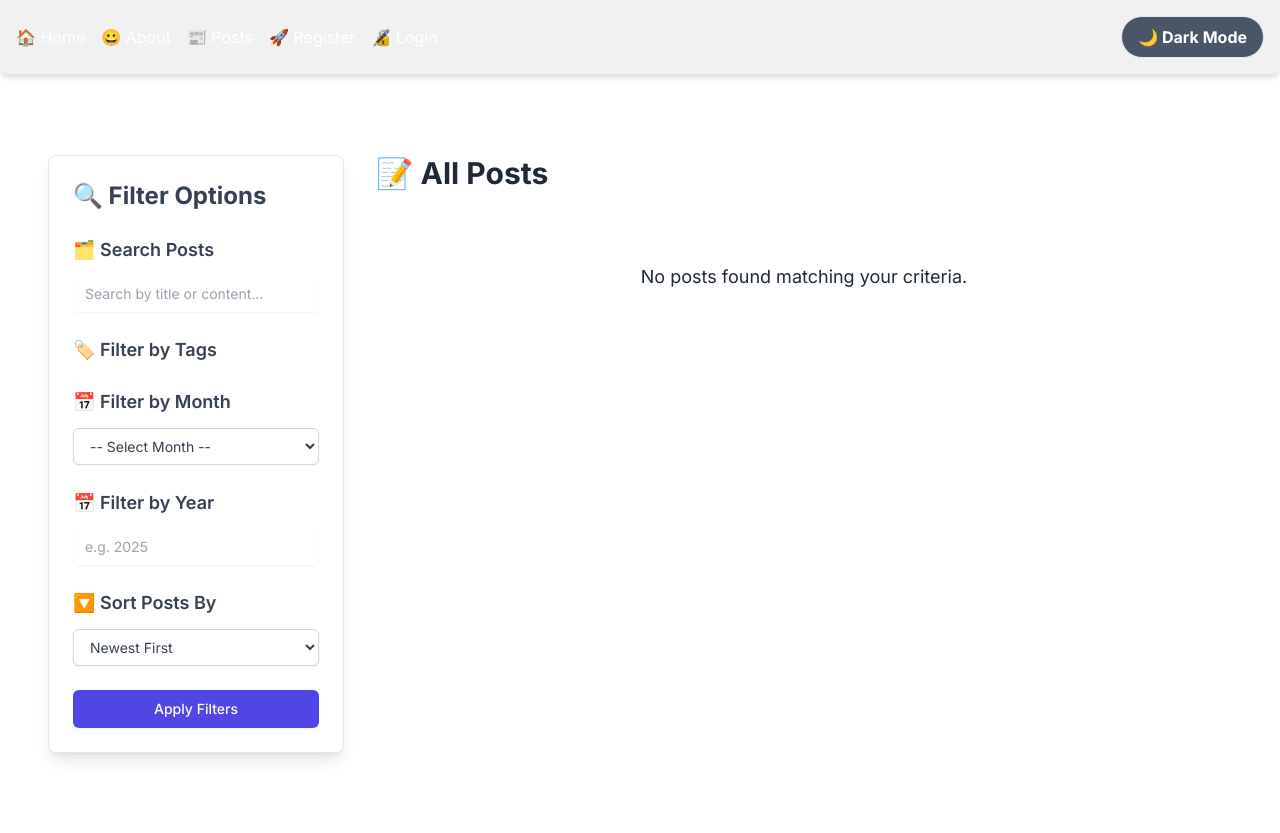
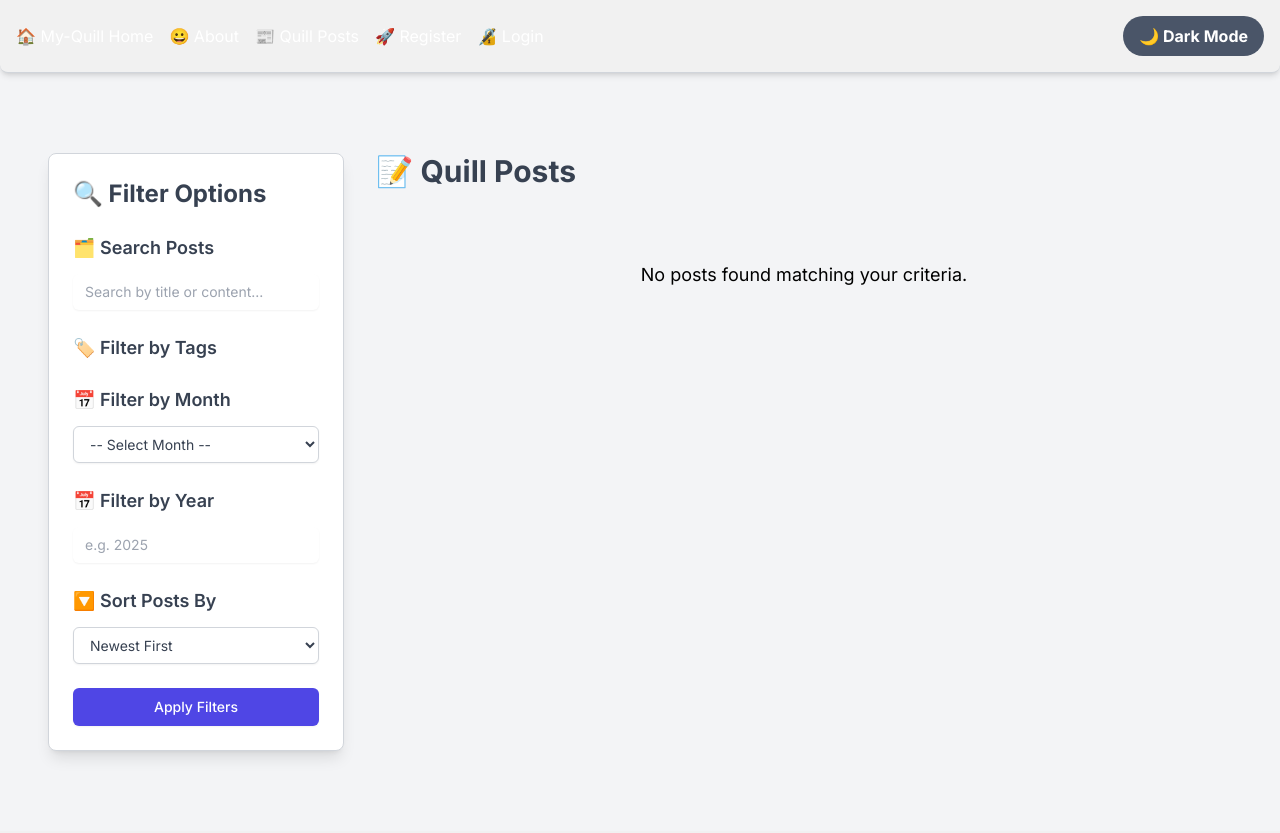
Before and after one commit to Ashoklab1/myQuill, a Django app: page /posts/ in a window 1280 px wide. After the commit the page ends 757 px from the top, so only its background shows below. Run offline with Django 5.2, Linux system fonts and the light colour scheme; data that the repository does not hold is empty; some libraries are stand-ins or nearby versions.

Commit message:
Final local sync: All features working locally, ready for deployment

```diff
--- a/myQuill/templates/posts/posts_list.html
+++ b/myQuill/templates/posts/posts_list.html
@@ -3,27 +3,25 @@
 {% load tz %} {# Keep load tz if you use it for timezone formatting #}
 
 {% block title %}
-    Posts
-{% endblock %}
+    Quill Posts
+{% endblock %} {# Updated title block #}
 
 {% block content %}
-{# REMOVED: Tailwind CSS CDN and Google Fonts should ONLY be in layout.html. #}
-{# REMOVED: Inline <style> block should be in your custom style.css file. #}
 <style>
     /* Custom style for checkbox to make it visually align better with Tailwind */
     input[type="checkbox"] {
         width: 1rem; /* 16px */
         height: 1rem; /* 16px */
-        color: var(--link-color); /* Use variable for checkbox color */
-        background-color: var(--input-bg); /* Use variable for background */
-        border-color: var(--input-border); /* Use variable for border */
+        color: var(--link-color); /* indigo-600 */
+        background-color: var(--input-bg); /* gray-100 */
+        border-color: var(--input-border); /* gray-300 */
         border-radius: 0.25rem; /* rounded */
     }
     label {
         display: block; /* Ensure labels are block level for better spacing */
         font-size: 0.875rem; /* text-sm */
         font-weight: 500; /* font-medium */
-        color: var(--card-text); /* Use variable for label color */
+        color: var(--card-text); /* text-gray-700 */
         margin-bottom: 0.5rem; /* mb-2 */
     }
     /* Styles for input/select/textarea within this template, if not covered by global rules */
@@ -37,7 +35,6 @@
 
 <div class="flex flex-col md:flex-row gap-8 py-12 px-4 sm:px-6 lg:px-8 max-w-7xl mx-auto">
     {# Filter Sidebar #}
-    {# CORRECTED: Added content-card and removed hardcoded bg-white and text colors #}
     <div class="filter-sidebar w-full md:w-1/4 shadow-lg rounded-lg p-6 h-fit sticky top-4 content-card">
         <h3 class="text-2xl font-bold mb-6">🔍 Filter Options</h3>
         <form id="filter-form" method="get" class="space-y-6">
@@ -93,8 +90,8 @@
 
     {# Posts Section #}
     <div class="posts-section flex-1 w-full">
-        {# CORRECTED: Removed hardcoded text color #}
-        <h1 class="text-3xl font-extrabold mb-8 text-center md:text-left">📝 All Posts</h1>
+        {# Renamed main heading #}
+        <h1 class="text-3xl font-extrabold mb-8 text-center md:text-left">📝 Quill Posts</h1>
         {# This div will be updated by AJAX #}
         <div id="post-list" class="space-y-8">
             {% include 'posts/_posts_partial.html' %}
@@ -162,11 +159,3 @@
     });
 </script>
 {% endblock %}
-
-{# REMOVED: These blocks are invalid here. They should be defined in layout.html if needed. #}
-{# {% block extra_css %} #}
-{#     <link rel="stylesheet" href="{% static 'css/custom.css' %}"> #}
-{# {% endblock %} #}
-{# {% block extra_js %} #}
-{#     <script src="{% static 'js/custom.js' %}"></script> #}
-{# {% endblock %} #}
--- a/static/css/style.css
+++ b/static/css/style.css
@@ -7,23 +7,23 @@
     box-sizing: border-box;
 }
 
-/* Theme Variables */
+/* Theme Variables (These are now mostly for reference in JS, or for elements not directly styled by JS) */
 :root {
-    --bg-color: #ffffff;
-  --text-color: #1f2937;
-    --link-color: #007bff;
-    --nav-bg: #f1f1f1;
-    --card-bg: #ffffff;
-    --card-text: #374151;
-    --border-color: #e2e8f0;
+    --bg-color: #f3f4f6; /* Light gray background for body */
+    --text-color: #000000; /* Black text for body */
+    --link-color: #007bff; /* Blue link color */
+    --nav-bg: #f1f1f1; /* Navbar light background */
+    --card-bg: #ffffff; /* White background for cards */
+    --card-text: #374151; /* Dark gray text for cards */
+    --border-color: #e2e8f0; /* Borders */
     --input-bg: #ffffff;
     --input-text: #374151;
     --input-border: #d1d5db;
-    --button-bg: #4a5568; /* Default button background */
-    --button-text: #ffffff; /* Default button text */
+    --button-bg: #4a5568;
+    --button-text: #ffffff;
 }
 
-.dark-mode {
+.dark-mode { /* These variables will be used by JS to set inline styles */
     --bg-color: #121212;
     --text-color: #f1f1f1;
     --link-color: #80d0ff;
@@ -34,23 +34,20 @@
     --input-bg: #2d3748;
     --input-text: #f1f1f1;
     --input-border: #4a5568;
-    --button-bg: #6366f1; /* Dark mode button background (e.g., indigo) */
+    --button-bg: #6366f1;
     --button-text: #ffffff;
 }
 
-/* Base Styles */
+/* Base Styles (Body background/color now handled by JS inline style) */
 body {
-    background-color: var(--bg-color);
-    color: var(--text-color);
     font-family: 'Inter', sans-serif;
     line-height: 1.6;
     min-height: 100vh;
-    transition: background-color 0.3s ease, color 0.3s ease;
+    transition: background-color 0.3s ease, color 0.3s ease; /* Keep transition for smoothness */
 }
 
-/* Links */
+/* Links (Color now handled by JS inline style on 'a' tags) */
 a {
-    color: var(--link-color);
     text-decoration: none;
     transition: opacity 0.3s;
 }
@@ -58,96 +55,70 @@ a:hover {
     opacity: 0.85;
 }
 
-/* Navbar */
+/* Navbar (Background/color now handled by JS inline style) */
 .navbar {
-    background-color: var(--nav-bg);
-    border-bottom: 1px solid var(--border-color);
     /* Other navbar styles (display, padding, etc.) can remain as direct CSS or Tailwind */
+    border-bottom: 1px solid var(--border-color); /* Keep border variable */
 }
 
-/* Theme Toggle Button Specific Styling */
-#theme-toggle {
-    background-color: var(--button-bg); /* Use variable for background */
-    color: var(--button-text); /* Use variable for text color */
-    border: 1px solid var(--border-color); /* Use variable for border */
-    /* Hover styles can still be Tailwind or custom CSS */
-    /* The hover:bg-gray-600 will override if not careful.
-       Consider removing hover:bg-gray-600 from HTML and adding a custom hover rule here: */
-    /* &:hover { background-color: var(--button-hover-bg); } */
-}
-/* If you want the hover to also be theme-aware: */
-.dark-mode #theme-toggle:hover {
-    background-color: var(--link-color); /* Example: hover to link color in dark mode */
-}
-/* If you keep hover:bg-gray-600 in HTML, it will always be gray-600 on hover. */
-
-
-/* General Section/Card Styling */
+/* General Section/Card Styling (Background/color now handled by JS inline style) */
 .content-card {
-    background-color: var(--card-bg);
-    color: var(--card-text);
-    border: 1px solid var(--border-color);
+    /* Other styles like shadow, rounded-lg, mx-auto, p-8 can remain as Tailwind classes in HTML */
+    border: 1px solid var(--border-color); /* Keep border variable */
 }
 
-/* Input/Select/Textarea Styling */
+/* Input/Select/Textarea Styling (Background/color/border now handled by JS inline style) */
 input:not([type="checkbox"]):not([type="radio"]),
 select,
 textarea {
-    background-color: var(--input-bg);
-    color: var(--input-text);
-    border-color: var(--input-border);
+    /* Other styles like padding, font-size, border-radius can remain as Tailwind classes in HTML */
 }
 
-/* Custom style for checkbox */
+/* Custom style for checkbox (Background/color/border now handled by JS inline style) */
 input[type="checkbox"] {
     width: 1rem;
     height: 1rem;
-    color: var(--link-color);
-    background-color: var(--input-bg);
-    border-color: var(--input-border);
     border-radius: 0.25rem;
 }
 
-/* Labels */
+/* Labels (Color now handled by JS inline style) */
 label {
-    color: var(--card-text);
+    display: block;
+    font-size: 0.875rem;
+    font-weight: 500;
+    margin-bottom: 0.5rem;
 }
 
-/* Headings (ensure they use text-color or card-text) */
+/* Headings (Color now handled by JS inline style) */
 h1, h2, h3, h4, h5, h6 {
-    color: var(--text-color);
-}
-.content-card h1, .content-card h2, .content-card h3, .content-card h4, .content-card h5, .content-card h6 {
-    color: var(--card-text);
+    /* No direct color property here, rely on JS or inherited body color */
 }
 
-/* Post list article cards */
+/* Post list article cards (Background/color/border now handled by JS inline style) */
 .post-article-card {
-    background-color: var(--card-bg);
-    color: var(--card-text);
+    /* Other styles like shadow, rounded-lg, overflow-hidden, transition can remain as Tailwind classes in HTML */
     border: 1px solid var(--border-color);
 }
 .post-article-card h2 a {
-    color: var(--link-color);
+    color: var(--link-color); /* Link color for post titles still from CSS variable */
 }
 .post-article-card p {
-    color: var(--card-text);
-}
-/* For categories/tags in post list */
-.category-tag-span { /* Use this class in HTML instead of bg-blue-100/bg-green-100 */
-    background-color: var(--link-color); /* Example: use link color for tags */
-    color: var(--bg-color); /* Example: use background color for tag text */
+    /* No direct color property here, rely on JS or inherited card color */
 }
 
-/* Comments */
-.comment-card { /* Give your comment div in _comment_list.html this class */
-    background-color: var(--card-bg);
-    color: var(--card-text);
+/* For categories/tags in post list (Background/color now handled by JS inline style) */
+.category-tag-span {
+    /* No direct background/color here, rely on JS */
+}
+
+/* Comments (Background/color/border now handled by JS inline style) */
+.comment-card {
+    /* Other styles like padding, rounded-lg, shadow-sm can remain as Tailwind classes in HTML */
     border: 1px solid var(--border-color);
 }
 .comment-card p {
-    color: var(--card-text);
+    /* No direct color property here, rely on JS or inherited card color */
 }
-.comment-card p span { /* For "By:" text */
-    color: var(--card-text);
+.comment-card p span {
+    /* No direct color property here, rely on JS or inherited card color */
 }
--- a/static/js/main.js
+++ b/static/js/main.js
@@ -1,39 +1,148 @@
 // C:\Users\ashok_wsg2ds5\my-pythonDjango1\static\js\main.js
 
 document.addEventListener('DOMContentLoaded', function() {
-        console.log("main.js: DOMContentLoaded fired."); // Log on DOM ready
+    console.log("main.js: DOMContentLoaded fired.");
+
+    // --- REMOVE THIS LINE: localStorage.clear(); ---
+    // This line was for debugging only and should NOT be present in production or normal use.
+    // localStorage.clear();
+    // console.log("main.js: localStorage cleared for debugging.");
+    // --- END REMOVAL ---
 
     const toggle = document.getElementById('theme-toggle');
     const body = document.body;
     const icon = document.getElementById('theme-icon');
     const label = document.getElementById('theme-label');
 
-        console.log("main.js: toggle element found?", !!toggle); // Log if toggle is found
-        console.log("main.js: body element found?", !!body); // Log if body is found
+    // Get all elements that should change background/text color
+    const contentCards = document.querySelectorAll('.content-card');
+    const postArticleCards = document.querySelectorAll('.post-article-card');
+    const categoryTagSpans = document.querySelectorAll('.category-tag-span');
+    const commentCards = document.querySelectorAll('.comment-card');
 
+    // Get all headings and labels that might need color adjustment
+    const headings = document.querySelectorAll('h1, h2, h3, h4, h5, h6');
+    const labels = document.querySelectorAll('label'); // Select label elements
+
+
+    console.log("main.js: toggle element found?", !!toggle);
+    console.log("main.js: body element found?", !!body);
+
+    // Define theme colors directly in JS (matching style.css variables)
+    const themes = {
+        light: {
+            bodyBg: '#f3f4f6', // Light gray background for body
+            bodyText: '#000000', // Black text for body
+            cardBg: '#ffffff', // White background for cards
+            cardText: '#374151', // Dark gray text for cards
+            link: '#007bff', // Blue link color
+            navBg: '#f1f1f1', // Navbar light background
+            inputBg: '#ffffff',
+            inputText: '#374151',
+            inputBorder: '#d1d5db',
+            buttonBg: '#4a5568',
+            buttonText: '#ffffff',
+        },
+        dark: {
+            bodyBg: '#121212', // Dark background for body
+            bodyText: '#f1f1f1', // Light text for body
+            cardBg: '#1a202c', // Darker background for cards
+            cardText: '#e2e8f0', // Lighter text for dark cards
+            link: '#80d0ff', // Lighter blue link color
+            navBg: '#1f1f1f', // Navbar dark background
+            inputBg: '#2d3748',
+            inputText: '#f1f1f1',
+            inputBorder: '#4a5568',
+            buttonBg: '#6366f1',
+            buttonText: '#ffffff',
+        }
+    };
+
+    // Function to apply the theme (dark or light)
     function setTheme(theme) {
-            console.log("main.js: setTheme called with theme:", theme); // Log when setTheme is called
-            if (theme === 'dark') {
-                body.classList.add('dark-mode');
-                if (icon) icon.textContent = '☀️';
-                if (label) label.textContent = 'Light Mode';
-            } else {
-                body.classList.remove('dark-mode');
-                if (icon) icon.textContent = '🌙';
-                if (label) label.textContent = 'Dark Mode';
-            }
-            localStorage.setItem('theme', theme);
-            console.log("main.js: body classes after setTheme:", body.classList.value); // Log body classes
+        console.log("main.js: setTheme called with theme:", theme);
+        const currentThemeColors = themes[theme];
+
+        // Apply to body
+        body.style.backgroundColor = currentThemeColors.bodyBg;
+        body.style.color = currentThemeColors.bodyText;
+
+        // Apply to navbar
+        const navBar = document.querySelector('.navbar');
+        if (navBar) {
+            navBar.style.backgroundColor = currentThemeColors.navBg;
+            navBar.style.color = currentThemeColors.bodyText;
+            navBar.style.borderColor = currentThemeColors.inputBorder;
         }
 
+        // Apply to content cards
+        contentCards.forEach(card => {
+            card.style.backgroundColor = currentThemeColors.cardBg;
+            card.style.color = currentThemeColors.cardText;
+            card.style.borderColor = currentThemeColors.inputBorder;
+        });
+
+        // Apply to post article cards
+        postArticleCards.forEach(card => {
+            card.style.backgroundColor = currentThemeColors.cardBg;
+            card.style.color = currentThemeColors.cardText;
+            card.style.borderColor = currentThemeColors.inputBorder;
+        });
+
+        // Apply to category/tag spans
+        categoryTagSpans.forEach(span => {
+            span.style.backgroundColor = currentThemeColors.link;
+            span.style.color = currentThemeColors.bodyBg;
+        });
+
+        // Apply to comment cards
+        commentCards.forEach(card => {
+            card.style.backgroundColor = currentThemeColors.cardBg;
+            card.style.color = currentThemeColors.cardText;
+            card.style.borderColor = currentThemeColors.inputBorder;
+        });
+
+        // Apply to inputs, selects, textareas
+        document.querySelectorAll('input:not([type="checkbox"]):not([type="radio"]), select, textarea').forEach(input => {
+            input.style.backgroundColor = currentThemeColors.inputBg;
+            input.style.color = currentThemeColors.inputText;
+            input.style.borderColor = currentThemeColors.inputBorder;
+        });
+
+        // Apply to labels
+        labels.forEach(labelElem => {
+            labelElem.style.color = currentThemeColors.cardText;
+        });
+
+        // Apply to headings
+        headings.forEach(heading => {
+            heading.style.color = currentThemeColors.cardText;
+        });
+
+        // Apply to theme toggle button
+        if (toggle) {
+            toggle.style.backgroundColor = currentThemeColors.buttonBg;
+            toggle.style.color = currentThemeColors.buttonText;
+            toggle.style.borderColor = currentThemeColors.inputBorder;
+        }
+
+        localStorage.setItem('theme', theme);
+        console.log("main.js: localStorage 'theme' after set:", localStorage.getItem('theme'));
+        console.log("main.js: body background after setTheme:", body.style.backgroundColor);
+    }
+
+    // --- Initialization on page load ---
     const savedTheme = localStorage.getItem('theme') || 'light';
-        setTheme(savedTheme); // Initial theme application
+    setTheme(savedTheme);
     console.log("main.js: Initial theme applied:", savedTheme);
 
+    // --- Event Listener for Toggle Button ---
     if (toggle) {
         toggle.addEventListener('click', () => {
-                console.log("main.js: Toggle button clicked!"); // Log on click
-                const newTheme = body.classList.contains('dark-mode') ? 'light' : 'dark';
+            console.log("main.js: Toggle button clicked!");
+            const currentTheme = localStorage.getItem('theme') || 'light';
+            const newTheme = (currentTheme === 'dark') ? 'light' : 'dark';
+            console.log("main.js: Calculated newTheme (based on localStorage):", newTheme);
             setTheme(newTheme);
         });
     } else {
--- a/templates/layout.html
+++ b/templates/layout.html
@@ -15,15 +15,17 @@
     {# Google Fonts for Inter - Load this for consistent typography #}
     <link href="https://fonts.googleapis.com/css2?family=Inter:wght@400;500;600;700&display=swap" rel="stylesheet">
 
-        {# Your custom JS should be at the end of body #}
-        {# <script src="{% static 'js/main.js' %}" defer></script> REMOVED FROM HERE #}
+    {# Your custom JS #}
+    <script src="{% static 'js/main.js' %}"></script>
 </head>
 <body>
     <nav class="navbar p-4 flex justify-between items-center shadow-md rounded-b-lg">
         <div class="nav-links flex items-center space-x-4">
-                <a href="{% url 'home' %}" class="text-white hover:text-indigo-400 transition-colors duration-200"><span title="Home">🏠</span> Home</a>
+            {# Renamed Home link #}
+            <a href="{% url 'home' %}" class="text-white hover:text-indigo-400 transition-colors duration-200"><span title="My-Quill Home">🏠</span> My-Quill Home</a>
             <a href="{% url 'about' %}" class="text-white hover:text-indigo-400 transition-colors duration-200"><span title="About">😀</span> About</a>
-                <a href="{% url 'myQuill:post_list' %}" class="text-white hover:text-indigo-400 transition-colors duration-200"><span title="Posts">📰</span> Posts</a>
+            {# Renamed Posts link #}
+            <a href="{% url 'myQuill:post_list' %}" class="text-white hover:text-indigo-400 transition-colors duration-200"><span title="Quill Posts">📰</span> Quill Posts</a>
             {% if user.is_authenticated %}
                 <a href="{% url 'myQuill:new_post' %}" class="text-white hover:text-indigo-400 transition-colors duration-200"><span title="New Post">🆕</span> New Post</a>
                 <form class="logout inline-flex items-center" action="{% url 'users:logout' %}" method="post">
@@ -47,7 +49,36 @@
         {% block content %}{% endblock %}
     </main>
 
-        {# MOVED HERE: Script tag without defer, just before closing </body> #}
-        <script src="{% static 'js/main.js' %}"></script>
+    <script>
+        const toggle = document.getElementById('theme-toggle');
+        const body = document.body;
+        const icon = document.getElementById('theme-icon');
+        const label = document.getElementById('theme-label');
+
+        function setTheme(theme) {
+            if (theme === 'dark') {
+                body.classList.add('dark-mode');
+                icon.textContent = '☀️';
+                label.textContent = 'Light Mode';
+            } else {
+                body.classList.remove('dark-mode');
+                icon.textContent = '🌙';
+                label.textContent = 'Dark Mode';
+            }
+            localStorage.setItem('theme', theme);
+        }
+
+        // Load saved theme on page load
+        const savedTheme = localStorage.getItem('theme') || 'light';
+        setTheme(savedTheme);
+
+        // Toggle theme on click
+        if (toggle) {
+            toggle.addEventListener('click', () => {
+                const newTheme = body.classList.contains('dark-mode') ? 'light' : 'dark';
+                setTheme(newTheme);
+            });
+        }
+    </script>
 </body>
 </html>
```
Also changed, not shown: templates/home.html (+3 -5 lines), users/templates/users/login.html (+8 -8 lines), users/templates/users/register.html (+8 -8 lines), media/post_banners/DSC_5199.jpeg (added). Lines whose indentation alone changed are shown as unchanged.
